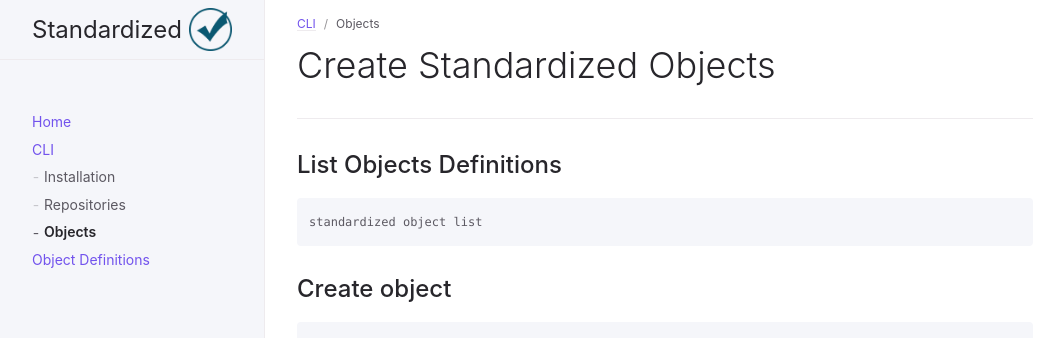
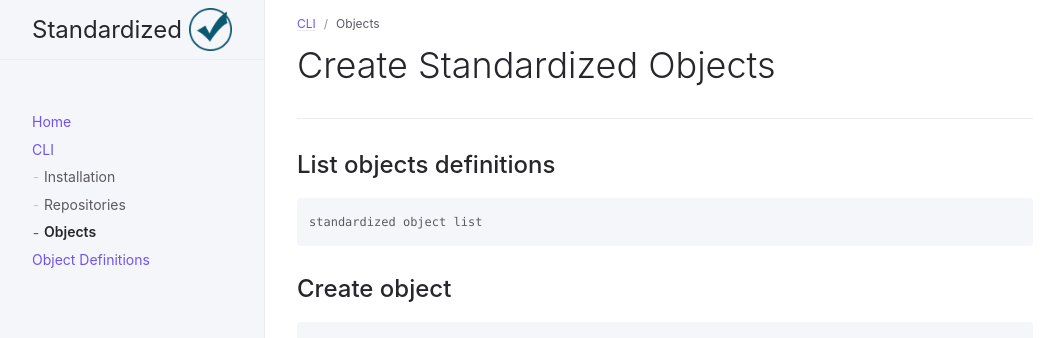
Before and after one commit to Standardized-Objects/Standardized-Objects.github.io, a Jekyll site: the page built from docs/cli/objects.md, in a window 1280 px wide. Shown: the top 338 px of the page, without its empty margins (107-1171 px from the left). Built offline with Jekyll 4.4.1, drawn with Linux system fonts in a browser that asks for light colours.

Commit message:
CLI options

```diff
--- a/docs/cli/objects.md
+++ b/docs/cli/objects.md
@@ -10,7 +10,7 @@ nav_order: 3
 
 ---
 
-## List Objects Definitions
+## List objects definitions
 
     standardized object list
 
```
